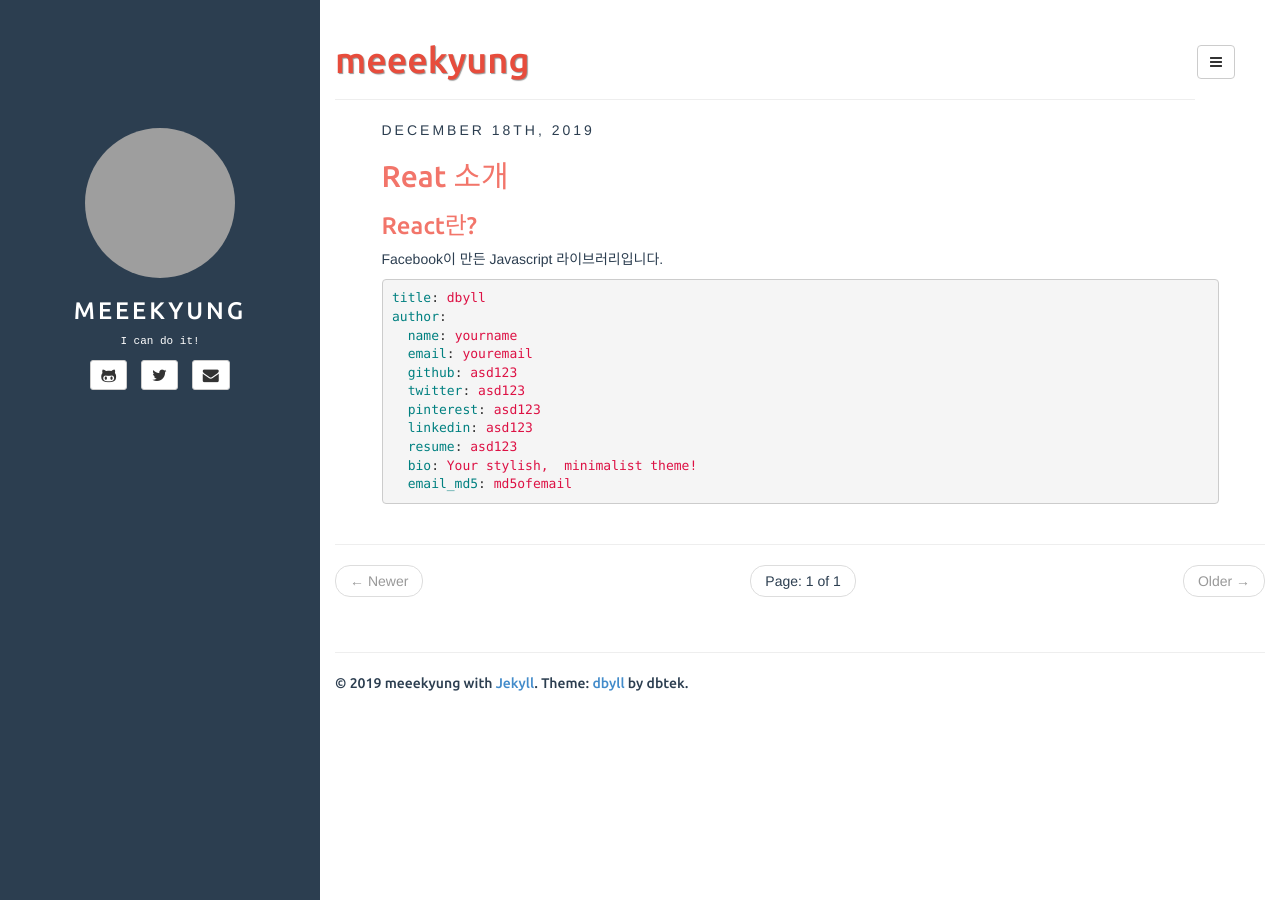
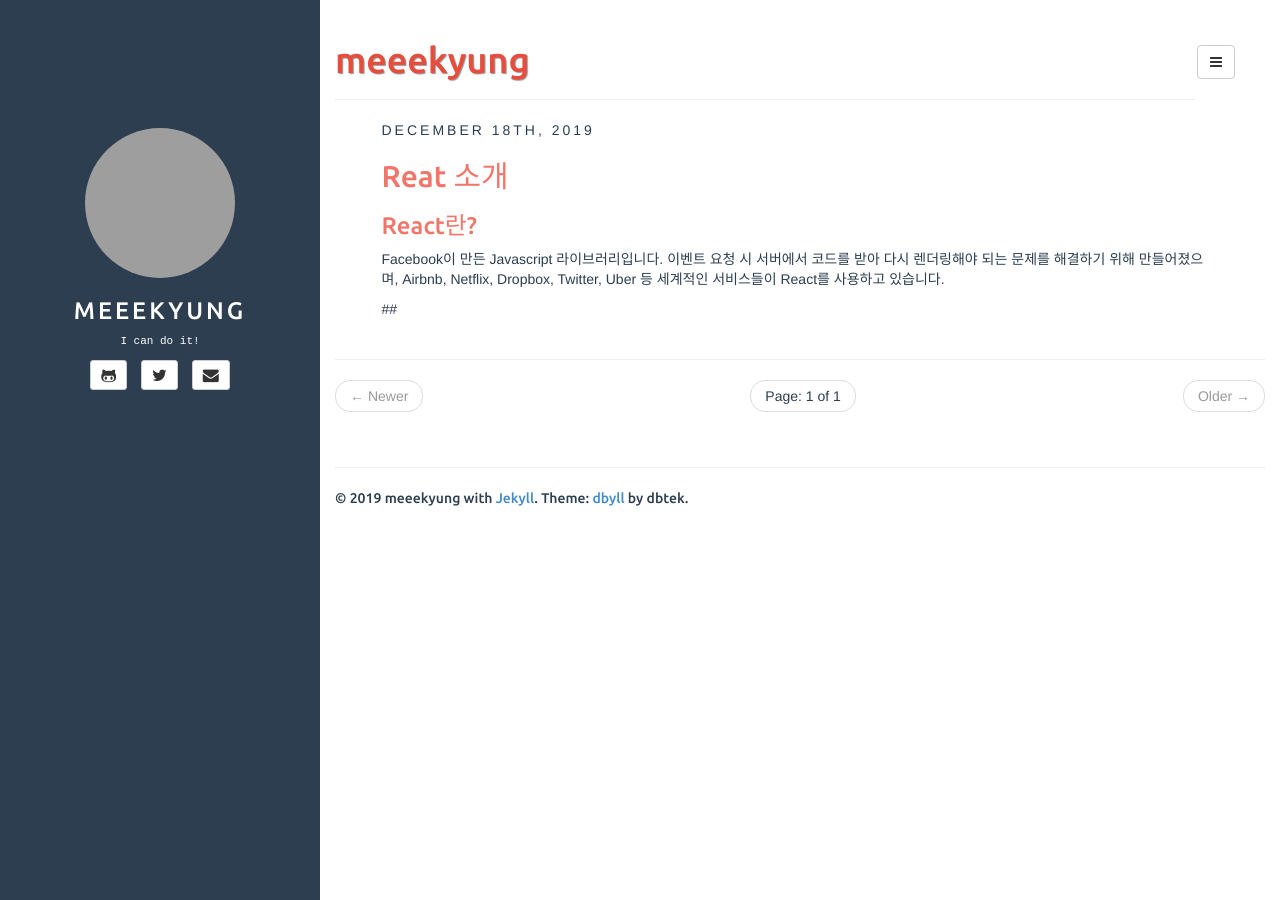
Before and after one commit to meeekyung/meeekyung.github.io, a Jekyll site: the page built from index.html, in a window 1280 px wide. Built offline with Jekyll 4.4.1, drawn with Linux system fonts in a browser that asks for light colours; the list of posts is cut into pages by our own code; grey boxes are pictures that could not be loaded.

Commit message:
Update 2019-12-18-react.md

```diff
--- a/_posts/2019-12-18-react.md
+++ b/_posts/2019-12-18-react.md
@@ -8,17 +8,7 @@
 
 ### React란?
 Facebook이 만든 Javascript 라이브러리입니다.
+이벤트 요청 시 서버에서 코드를 받아 다시 렌더링해야 되는 문제를 해결하기 위해 만들어졌으며,
+Airbnb, Netflix, Dropbox, Twitter, Uber 등 세계적인 서비스들이 React를 사용하고 있습니다.
 
-{% highlight yaml %}
-title: dbyll
-author:
-  name: yourname
-  email: youremail
-  github: asd123
-  twitter: asd123
-  pinterest: asd123
-  linkedin: asd123
-  resume: asd123
-  bio: Your stylish,  minimalist theme!
-  email_md5: md5ofemail
-{% endhighlight %}
+##
```
